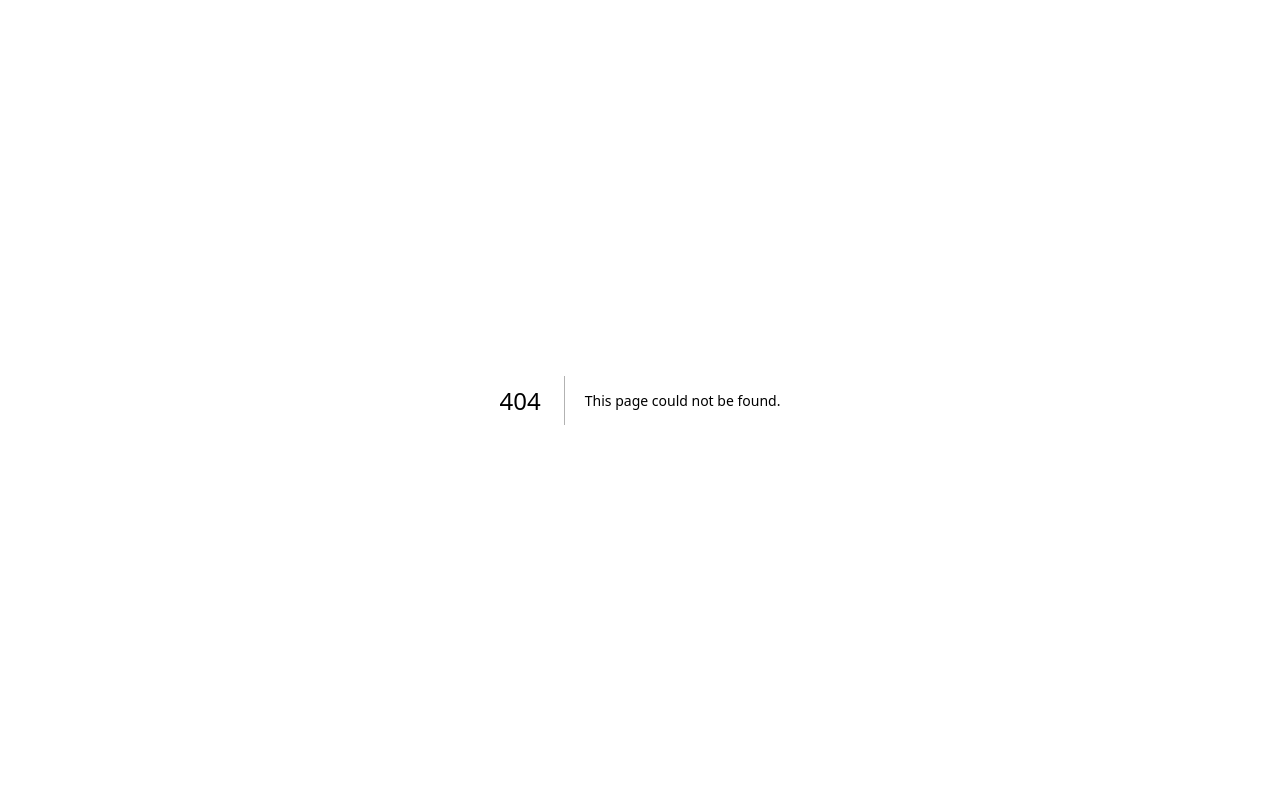
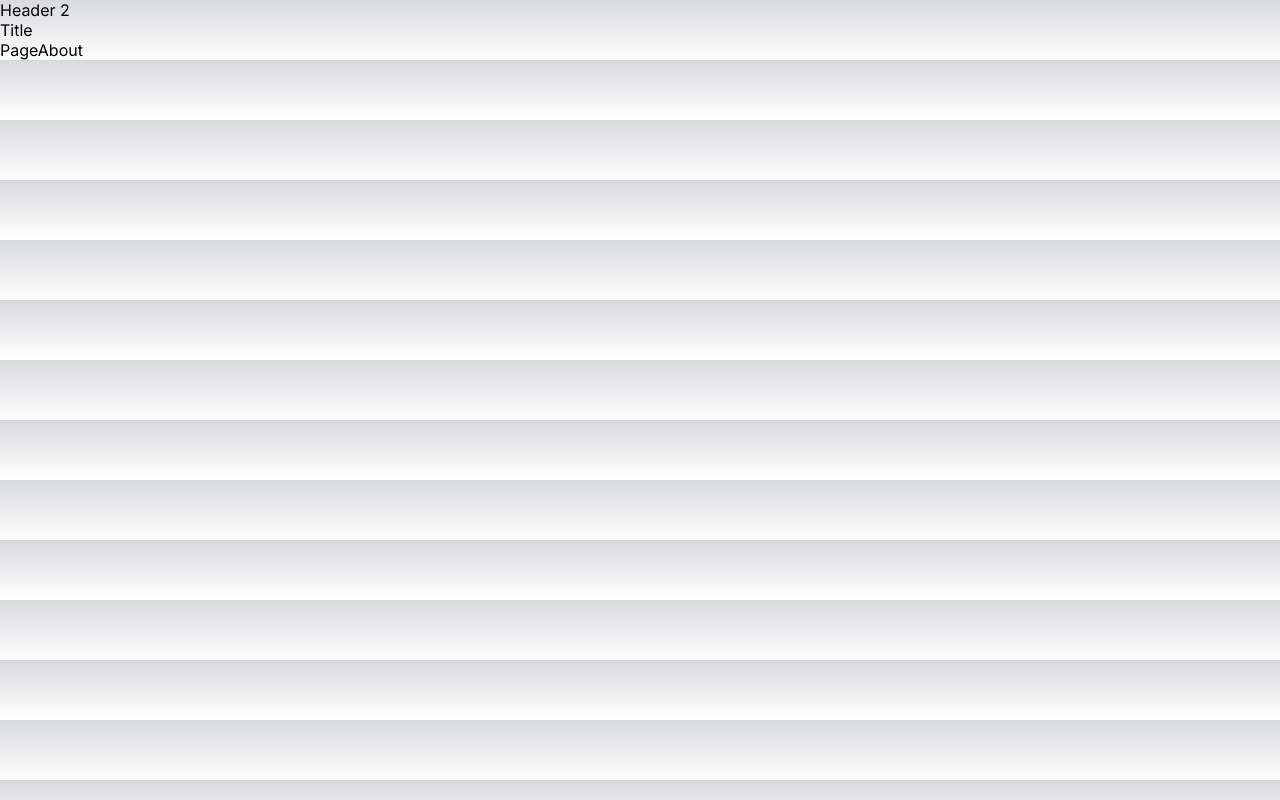
Before and after one commit to prasojopxl/myapp2, a Next.js app: page /about in a window 1280 px wide. Before the commit this address had no page. Built offline with nearby package versions, Linux system fonts and the light colour scheme.

Commit message:
first commit nextjs 13

```diff
--- /dev/null
+++ b/app/about/page.js
@@ -0,0 +1,14 @@
+import React from 'react'
+import Header from '../components/header'
+import Title from './title'
+
+export default function PageAbout() {
+  return (
+    <div>
+      <Header/>
+      <Title/>
+      PageAbout
+
+    </div>
+  )
+}
--- /dev/null
+++ b/app/about/title.js
@@ -0,0 +1,7 @@
+import React from 'react'
+
+export default function Title() {
+  return (
+    <div>Title</div>
+  )
+}
--- /dev/null
+++ b/app/components/header.js
@@ -0,0 +1,7 @@
+import React from 'react'
+
+export default function Header() {
+  return (
+    <div>Header 2</div>
+  )
+}
```
